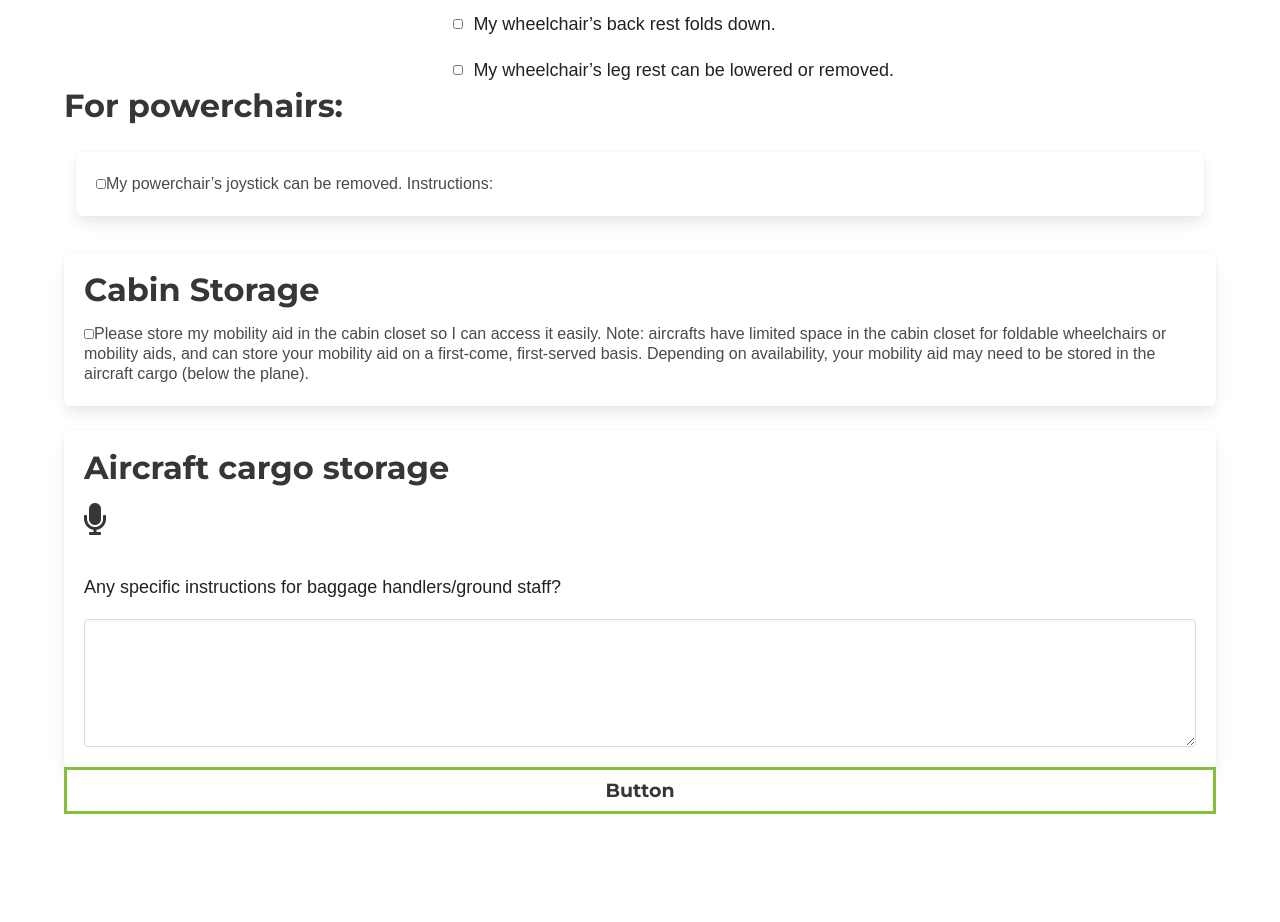
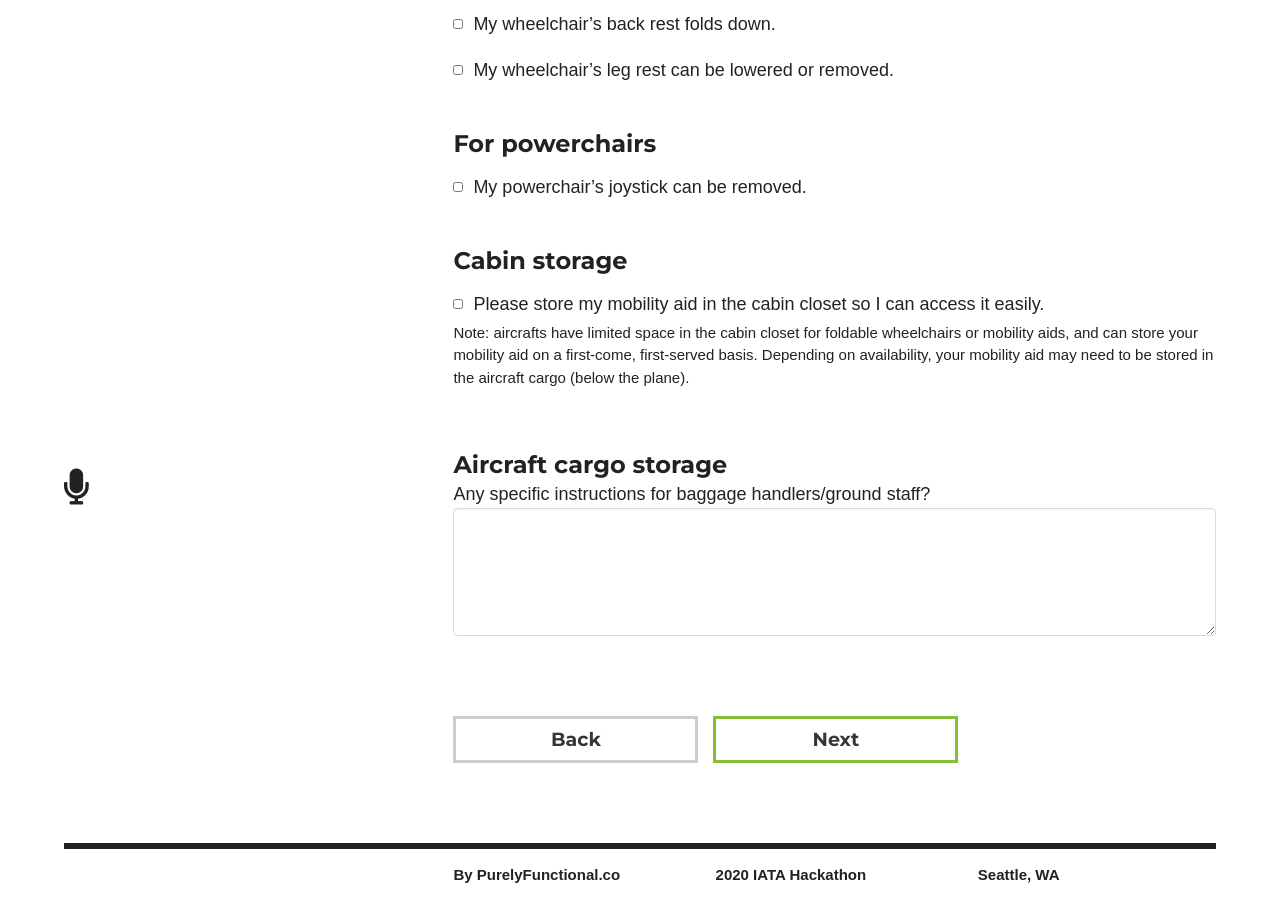
Before and after one commit to AirshipCMS/air-a11y, a React (Create React App) app: page /mobility-aid-storage in a window 1280 px wide. Shown: the part 1100-2022 px from the top of the page. Before the commit the page ends 1914 px from the top, so only its background shows below. Built offline with nearby package versions, Linux system fonts and the light colour scheme; no server answers; a web font is replaced by a local one.

Commit message:
formatted storage page

```diff
--- a/src/App.scss
+++ b/src/App.scss
@@ -486,6 +486,10 @@ p.intro{
 
 p.small{
   font-size: $small-font-size;
+
+  .question-right &{
+    margin-bottom: $small-margin;
+  }
 }
 
 /* HELP TEXT */
--- a/src/screens/MobilityAidStorage.js
+++ b/src/screens/MobilityAidStorage.js
@@ -158,7 +158,7 @@ export default () => {
             <div className="question-left">
             </div>
             <div className="question-right">
-              <h2>For Wheelchairs</h2>
+              <h2>For wheelchairs</h2>
               <div className="checkbox-group">
                 <label className="checkbox-simple">
                   <input value={mobilityAidStorage.foldable_back_rest} type="checkbox" name='foldable_back_rest' onChange={({ target }) => updateForm('foldable_back_rest', target.checked)} />
@@ -185,51 +185,84 @@ export default () => {
         </section>
 
         <section className="section">
-          <div className="container">
-            <div className="content">
-              <h1>For powerchairs:</h1>
-              <div className="tile is-parent">
-                <article className="tile is-child box">
-                  <label className="checkbox">
+          <div className="question">
+            <div className="question-left">
+            </div>
+            <div className="question-right">
+              <h2>For powerchairs</h2>
+              <div className="checkbox-group">
+                <label className="checkbox-simple">
                   <input value={mobilityAidStorage.removable_joystick} type="checkbox" name='removable_joystick' onChange={({ target }) => updateForm('removable_joystick', target.checked)} />
-                    My powerchair’s joystick can be removed. Instructions:
+                  <p>My powerchair’s joystick can be removed.</p>
                 </label>
-                  {mobilityAidStorage.removable_joystick ? <div>
+              </div>
+              {mobilityAidStorage.removable_joystick ? <label>
+                <p>Instructions:</p>
                 <textarea className="textarea"></textarea>
-                  </div> : null}
-                </article>
+              </label> : null}
             </div>
           </div>
-            <div className="box">
-              <div className="content">
-                <h1>Cabin Storage</h1>
-                <label className="checkbox">
+        </section>
+
+        <section className="section">
+          <div className="question">
+            <div className="question-left">
+            </div>
+            <div className="question-right">
+              <h2>Cabin storage</h2>
+              <div className="checkbox-group">
+                <label className="checkbox-simple">
                   <input value={mobilityAidStorage.cabin_storage} type="checkbox" name="cabin_storage" onChange={({ target }) => updateForm("cabin_storage", target.checked)} />
-                  Please store my mobility aid in the cabin closet so I can access it easily.
-Note: aircrafts have limited space in the cabin closet for foldable wheelchairs or mobility aids, and can store your mobility aid on a first-come, first-served basis. Depending on availability, your mobility aid may need to be stored in the aircraft cargo (below the plane).
+                  <p>Please store my mobility aid in the cabin closet so I can access it easily.</p>
                 </label>
+                <p className="small">Note: aircrafts have limited space in the cabin closet for foldable wheelchairs or mobility aids, and can store your mobility aid on a first-come, first-served basis. Depending on availability, your mobility aid may need to be stored in the aircraft cargo (below the plane).</p>
+              </div>
+
+              {mobilityAidStorage.cabin_storage ?
+                <label>
+                  <p>I have the following medical equipment and/or wheelchair parts to store in the cabin closet (if space is available):</p>
+                  <input value={mobilityAidStorage.additional_equipment} onChange={({ target }) => updateForm('additional_equipment', target.checked)} className="input" placeholder="" />
+                </label>: null}
+
             </div>
           </div>
+        </section>
 
-            {mobilityAidStorage.cabinStorage ? <div className="box">
-              <div className="content">
-                <h1>Additional equipment</h1>
-                <p>I have medical equipment and/or wheelchair parts to store in the cabin closet (if space is available):</p>
-                <input value={mobilityAidStorage.additional_equipment} onChange={({ target }) => updateForm('additional_equipment', target.checked)} className="input" placeholder="" />
+        <section className="section">
+          <div className="question">
+            <div className="question-left">
+              <SpeechInput setText={text => updateForm('instructions', text)}/>
             </div>
-            </div> : null}
-
-            <div className="box">
-              <div className="content">
-                <h1>Aircraft cargo storage</h1>
-                <SpeechInput setText={text => updateForm('instructions', text)}/>
+            <div className="question-right">
+              <h2>Aircraft cargo storage</h2>
               <p>Any specific instructions for baggage handlers/ground staff?</p>
               <textarea value={mobilityAidStorage.instructions} onChange={({ target }) => updateForm('instructions', target.checked)} className="textarea" placeholder=""></textarea>
+
+              <button onClick={() => history.push('/mobility-aid')} className="button button-grey">Back</button>
+              <button onClick={() => history.push('/summary')} className="button">Next</button>
+            </div>
+          </div>
+        </section>
+
+        <section className="section">
+          <div className="footer">
+            <div className="footer-left">
+            </div>
+            <div className="footer-right">
+              <div className="columns">
+                <div className="column">
+                  <p className="small">By <a href="#" target="_blank">PurelyFunctional.co</a></p>
+                </div>
+                <div className="column">
+                  <p className="small">2020 IATA Hackathon</p>
+                </div>
+                <div className="column">
+                  <p className="small">Seattle, WA</p>
+                </div>
               </div>
             </div>
           </div>
         </section>
-        <button onClick={() => history.push('/summary')} className="button is-fullwidth">Button</button>
       </div>
     </div >
   )
```
Lines whose indentation alone changed are shown as unchanged.
